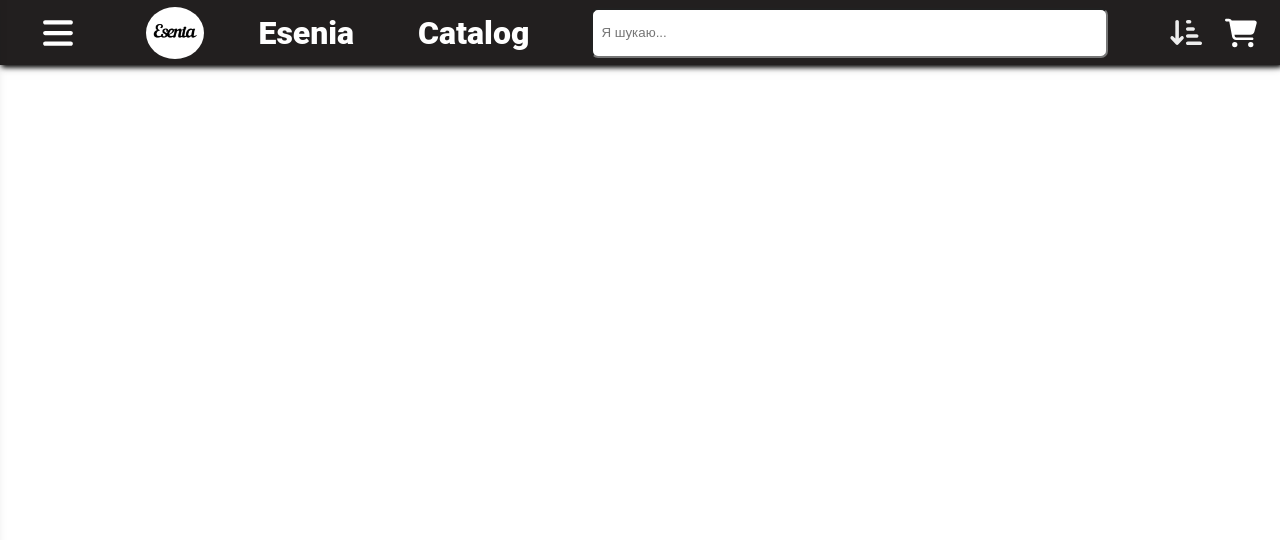
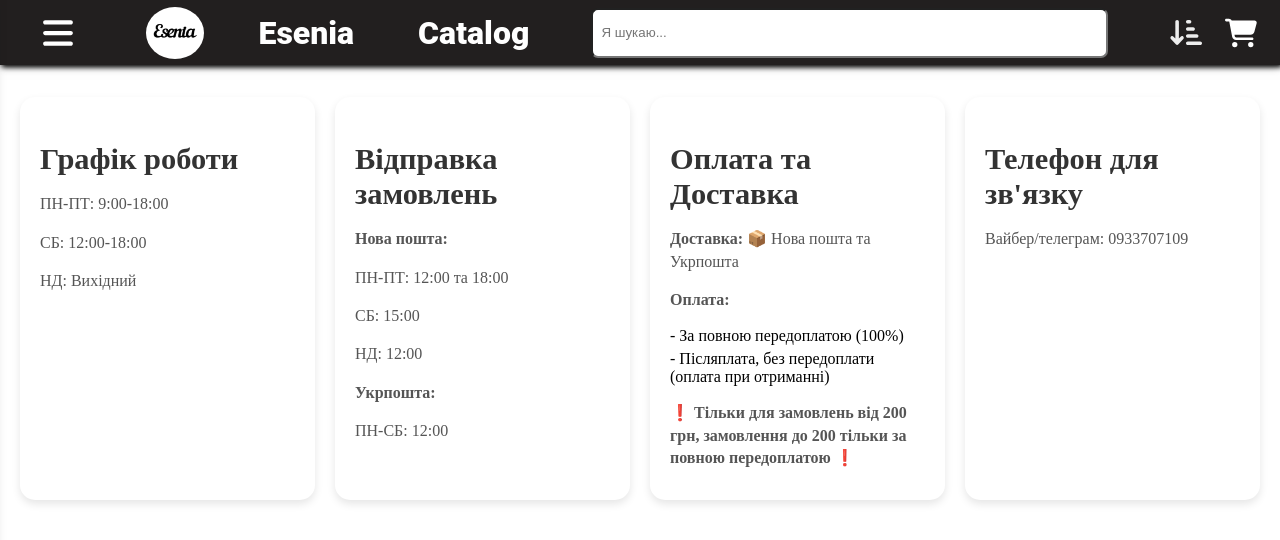
Before and after one commit to NktZhchnk/vueShop, a Vue app: page /uiInformationForUser in a window 1280 px wide. Shown: the top 540 px of the page. Built offline with nearby package versions, Linux system fonts and the light colour scheme; a web font is replaced by a local one.

Commit message:
test google

```diff
--- a/index.html
+++ b/index.html
@@ -3,7 +3,7 @@
 <html lang="uk" style="height: 100%" hreflang="uk">
 <head>
     <meta charset="UTF-8">
-    <link rel="icon" href="/favicon.ico">
+    <link rel="icon" href="https://i.imgur.com/SUvaD9A.jpg" type="image/x-icon">
     <link href="https://fonts.cdnfonts.com/css/roboto" rel="stylesheet" style="border-radius: 10px">
     <!-- CSS -->
 
--- a/src/components/Users/UiInformationForUser.vue
+++ b/src/components/Users/UiInformationForUser.vue
@@ -1,11 +1,106 @@
+<script setup>
+
+</script>
+
 <script setup>
 
 </script>
 
 <template>
-  <div></div>
+  <div class="contact-container">
+    <div class="info-block working-hours">
+      <h2>Графік роботи</h2>
+      <p>ПН-ПТ: 9:00-18:00</p>
+      <p>СБ: 12:00-18:00</p>
+      <p>НД: Вихідний</p>
+    </div>
+
+    <div class="info-block order-shipping">
+      <h2>Відправка замовлень</h2>
+      <p><strong>Нова пошта:</strong></p>
+      <p>ПН-ПТ: 12:00 та 18:00</p>
+      <p>СБ: 15:00</p>
+      <p>НД: 12:00</p>
+      <p><strong>Укрпошта:</strong></p>
+      <p>ПН-СБ: 12:00</p>
+    </div>
+
+    <div class="info-block payment-delivery">
+      <h2>Оплата та Доставка</h2>
+      <p><strong>Доставка:</strong> 📦 Нова пошта та Укрпошта</p>
+      <p><strong>Оплата:</strong></p>
+      <ul>
+        <li>- За повною передоплатою (100%)</li>
+        <li>- Післяплата, без передоплати (оплата при отриманні)</li>
+      </ul>
+      <p><strong>❗ Тільки для замовлень від 200 грн, замовлення до 200 тільки за повною передоплатою ❗</strong></p>
+    </div>
+
+    <div class="info-block contact-info">
+      <h2>Телефон для зв'язку</h2>
+      <p>Вайбер/телеграм: 0933707109</p>
+    </div>
+  </div>
 </template>
 
 <style scoped>
+.contact-container {
+  display: flex;
+  flex-wrap: wrap;
+  justify-content: space-around;
+  gap: 20px;
+  padding: 20px;
+}
 
+.info-block {
+  background-color: #fff;
+  padding: 20px;
+  border-radius: 15px;
+  flex: 1;
+  min-width: 200px;
+  max-width: 400px;
+  box-shadow: 0 4px 8px rgba(0, 0, 0, 0.1);
+  transition: transform 0.3s ease-in-out;
+}
+
+.info-block:hover {
+  transform: translateY(-5px);
+}
+
+h2 {
+  color: #333;
+  font-size: 1.9em;
+  margin-bottom: 10px;
+}
+
+p {
+  color: #555;
+  margin-bottom: 10px;
+  line-height: 1.4;
+}
+
+ul {
+  list-style: none;
+  padding: 0;
+  margin-bottom: 10px;
+}
+
+li {
+  margin-bottom: 5px;
+}
+
+@media screen and (max-width: 600px) {
+  .contact-container {
+    flex-direction: column;
+    align-items: center;
+  }
+  .info-block{
+    width: 300px;
+  }
+}
+@media screen and (max-width: 350px) {
+  .info-block{
+    width: 220px;
+  }
+}
 </style>
```
